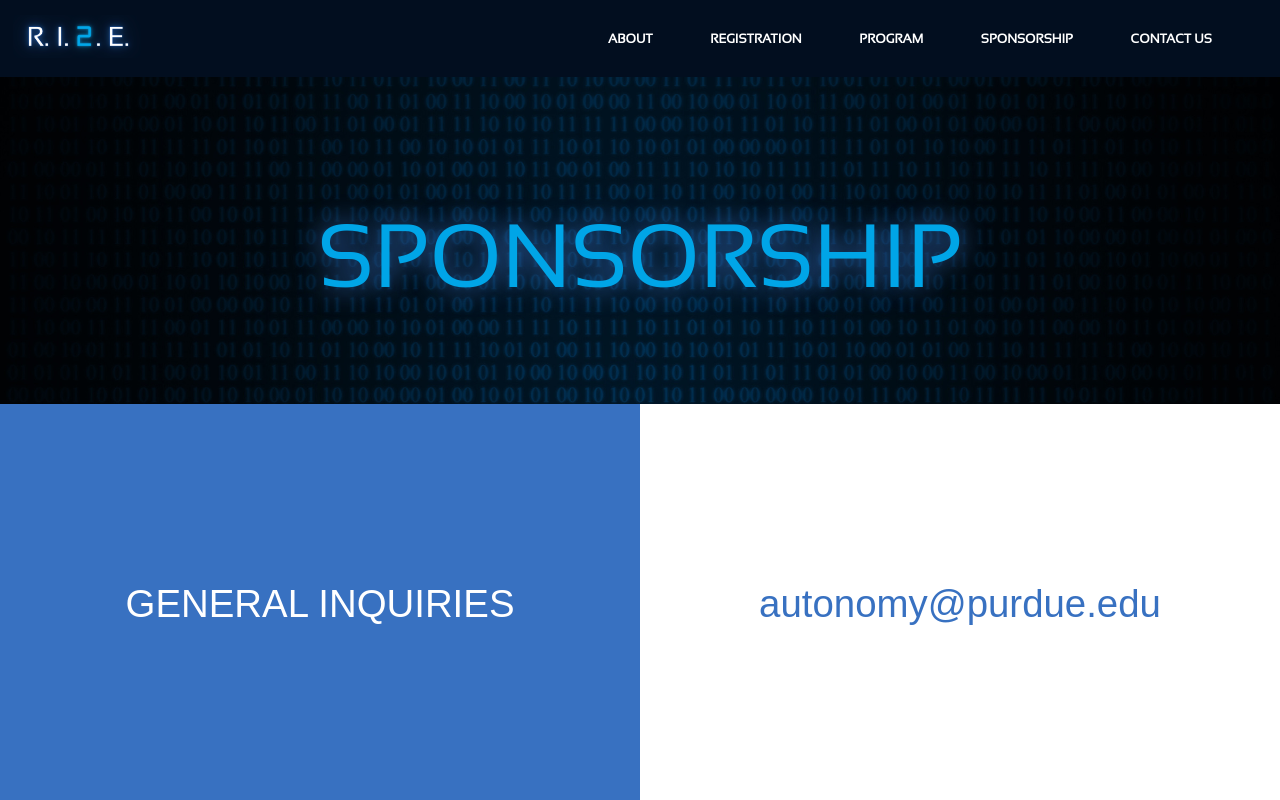
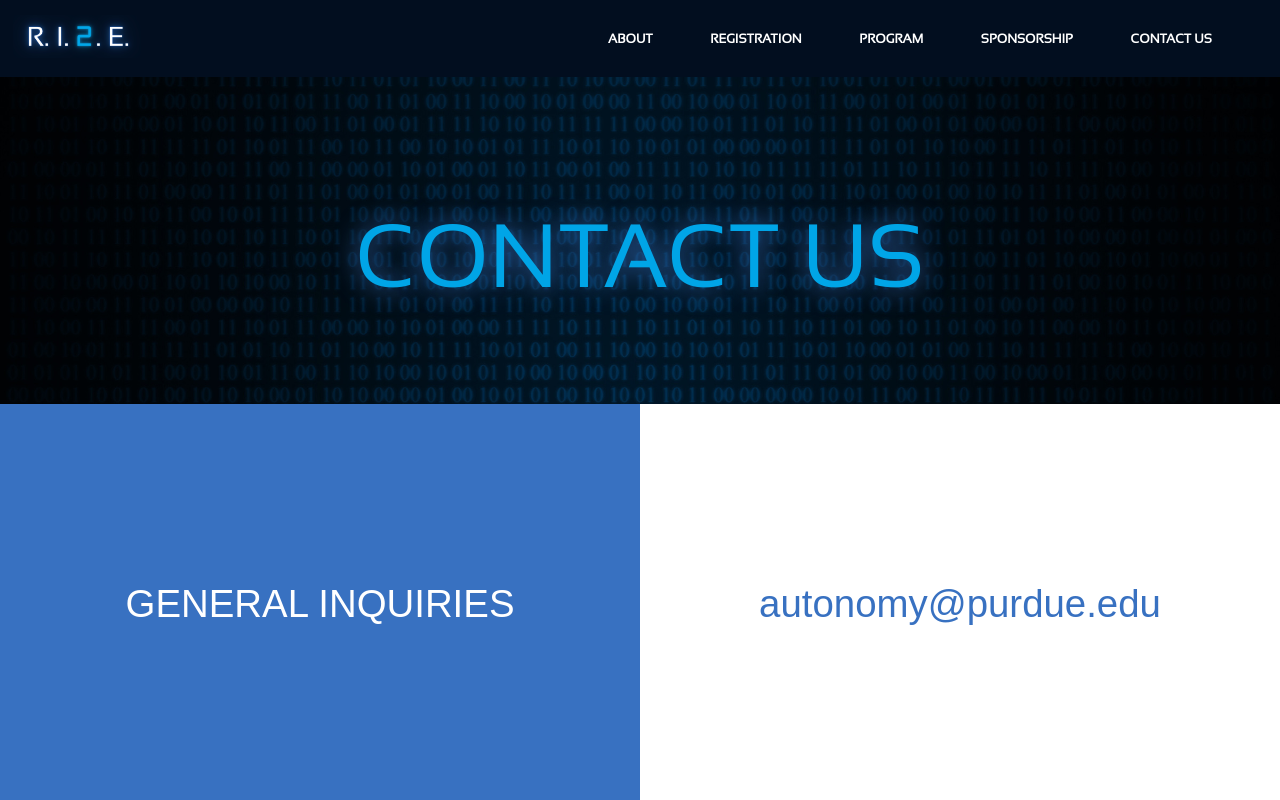
Before and after one commit to purdue-arc/RISE_Site, a React (Create React App) app: page /contact in a window 1280 px wide. Shown: the top 800 px of the page. Built offline with nearby package versions, Linux system fonts and the light colour scheme.

Commit message:
contact page changes

```diff
--- a/src/components/contact-us/contact-us.jsx
+++ b/src/components/contact-us/contact-us.jsx
@@ -69,7 +69,7 @@ function Contact() {
             <section className="padding-med"></section>
             <section className="padding-med"></section>
             <main className="landing-main">
-                <div className="other-text">SPONSORSHIP</div>
+                <div className="other-text">CONTACT US</div>
                 <section className="padding-large"></section>
             </main>
 
```
